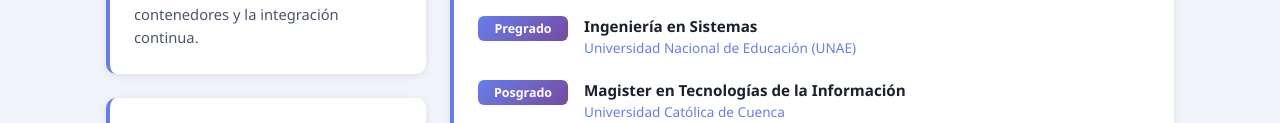
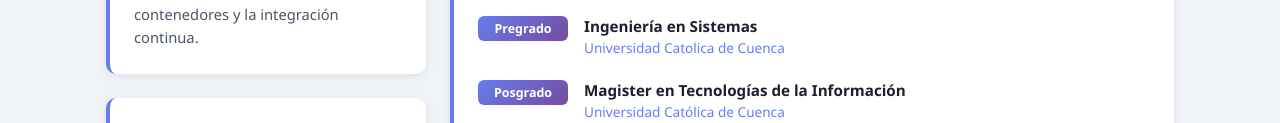
Before and after one commit to atenezacaf1990/proyecto-final, a website: page src/index.html in a window 1280 px wide. Shown: the part 377-500 px from the top of the page. Drawn offline with Linux system fonts and the light colour scheme.

Commit message:
feat: actualizar contenido index.html

```diff
--- a/src/index.html
+++ b/src/index.html
@@ -95,7 +95,7 @@
               <div class="fecha">Pregrado</div>
               <div class="detalle">
                 <strong>Ingeniería en Sistemas</strong>
-                <span>Universidad Nacional de Educación (UNAE)</span>
+                <span>Universidad Catolica de Cuenca</span>
               </div>
             </div>
             <div class="item">
```
